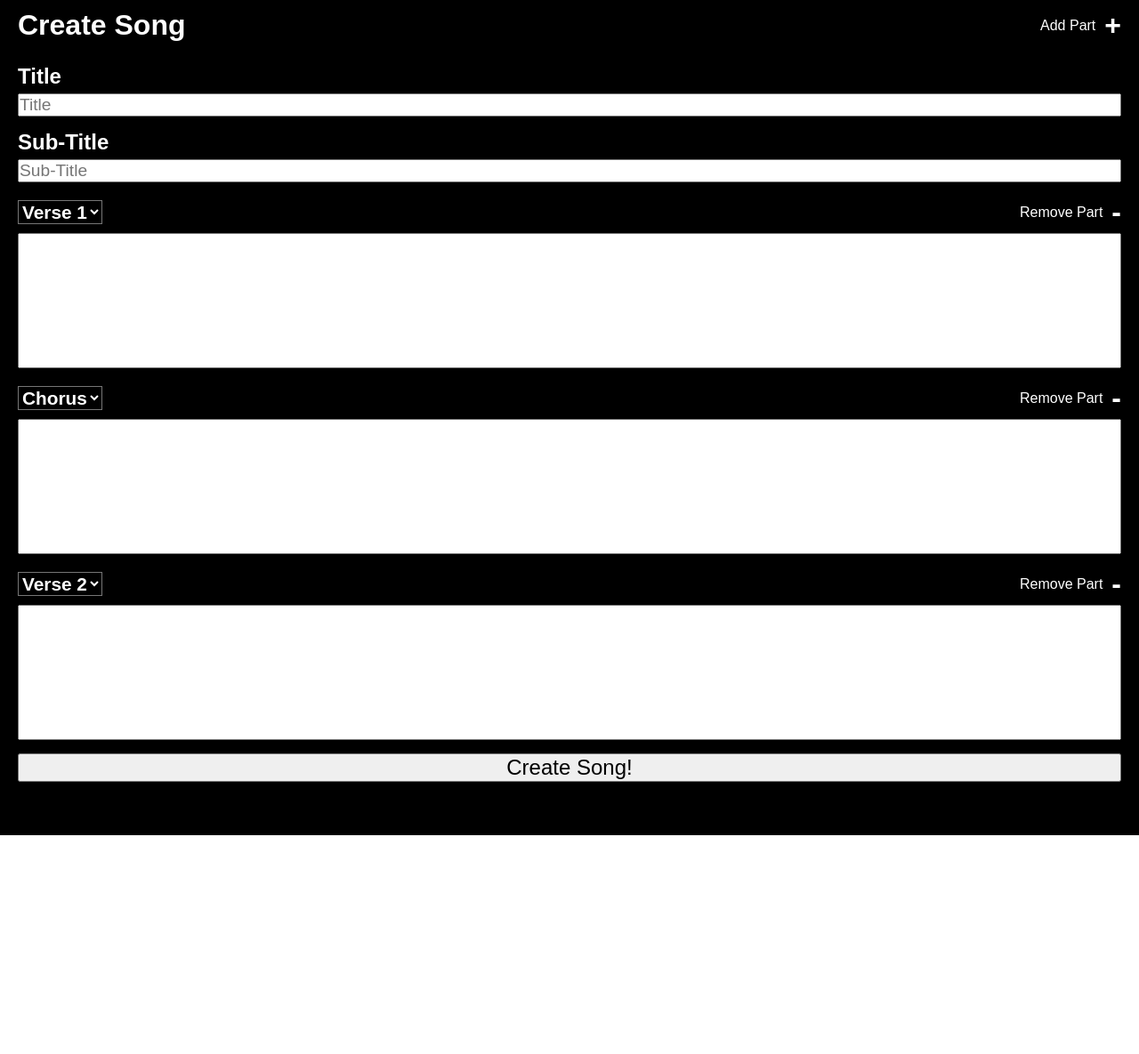
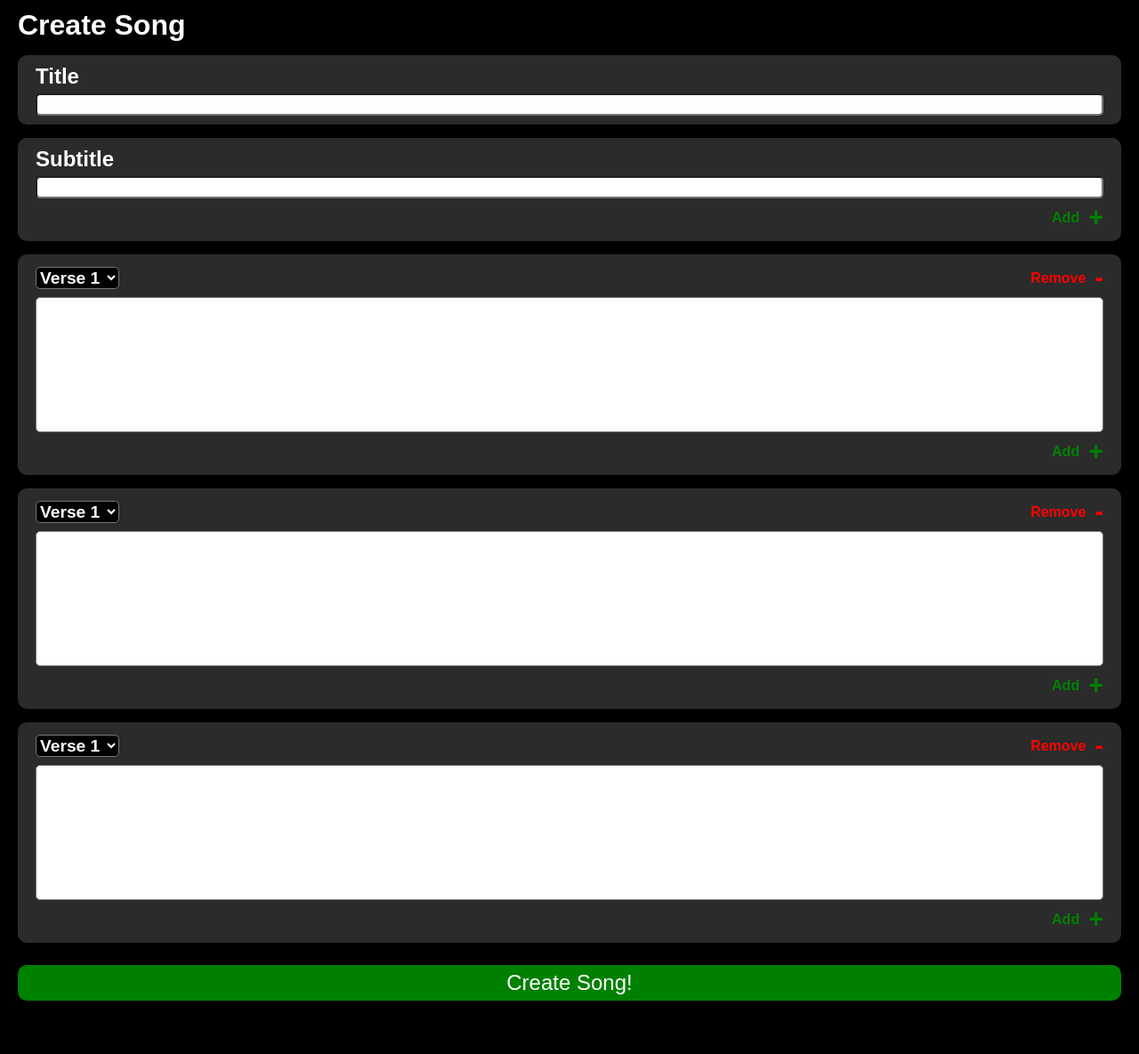
Before and after one commit to ccatura/music-scroller, a PHP site: page /create.html in a window 1280 px wide. Shown: the whole page at 89% size. Before the commit the page ends 939 px from the top, so only its background shows below. Run offline with PHP 8.4, Linux system fonts and the light colour scheme.

Commit message:
made progress on create page

```diff
--- a/create.css
+++ b/create.css
@@ -23,12 +23,14 @@ select {
     background-color: black;
     color: white;
     font-weight: bold;
-    font-size: 1.3em;
+    font-size: 1.2em;
     margin: 0 auto 0 0;
+    border-radius: 5px;
 }
 
 input {
-    font-size: 1.2em;
+    font-size: 1.1em;
+    border-radius: 5px;
 }
 
 .page-title {
@@ -41,13 +43,19 @@ input {
     flex-flow: row nowrap;
     justify-content: space-between;
     align-items: center;
-    margin: 10px 0 0 0;
+}
+
+.part-footer {
+       /* border: 2px solid green; */
+       display: flex;
+       flex-flow: row nowrap;
+       justify-content: flex-end;
+       align-items: center;
 }
 
 .add-remove-part {
     font-weight: bold;
-    font-size: 2em;
-    cursor: pointer;
+    font-size: 1.8em;
 }
 
 .header {
@@ -62,12 +70,66 @@ input {
 .create-song-button {
     font-size: 1.5em;
     margin: 10px 0 50px 0;
+    color: white;
+    background-color: green;
+    border: none;
+    height: 40px;
+    border-radius: 10px;
+}
+
+.create-song-button:hover {
+    background-color: rgb(24, 168, 24);
+}
+
+.create-song-button:active {
+    background-color: rgb(0, 104, 0);
+    transform: translateY(2px);
 }
 
 .text-add-remove {
     margin: 0 10px 0 0;
+    font-weight: bold;
 }
 
 .song-part {
     resize: none;
+    border-radius: 5px;
 }
+
+.section {
+    background-color: rgb(43, 43, 43);
+    display: flex;
+    flex-flow: column nowrap;
+    justify-content: space-between;
+    align-items: stretch;
+    gap: 5px;
+    padding: 10px 20px;
+    margin: 0 0 10px 0;
+    border-radius: 10px;
+}
+
+.add {
+    color: green;
+    display: flex;
+    flex-flow: row nowrap;
+    justify-content: space-between;
+    align-items: center;}
+
+.remove {
+    color: red;
+    display: flex;
+    flex-flow: row nowrap;
+    justify-content: space-between;
+    align-items: center;
+}
+
+.add,
+.remove {
+    cursor: pointer;
+}
+
+.custom-field {
+    display: none;
+    width: 110px;
+    margin: 0 10px 0 0;
+}
--- a/create.html
+++ b/create.html
@@ -5,6 +5,7 @@
     <meta http-equiv="X-UA-Compatible" content="IE=edge">
     <meta name="viewport" content="width=device-width, initial-scale=1.0">
     <link rel="stylesheet" href="./create.css">
+    <script src="./create.js" defer></script>
     <title>Document</title>
 </head>
 <body>
@@ -12,58 +13,103 @@
 <div class="wrapper">
     <div class="header">
         <h1 class="page-title">Create Song</h1>
-        <div class="text-add-remove">Add Part</div>
-        <div title="Add Part" class="add-remove-part">+</div>
     </div>
 
+    <div class="section">
         <div class="part-header">
             <h2>Title</h2>
         </div>
-    <input type="text" placeholder="Title">
-
-    <div class="part-header">
-        <h2>Sub-Title</h2>
+        <input type="text">
     </div>
-    <input type="text" placeholder="Sub-Title">
-
-    <div class="part-header">
-        <select>
-            <option value="volvo">Verse 1</option>
-            <option value="saab">Chorus</option>
-            <option value="mercedes">Bridge</option>
-            <option value="audi">Lift</option>
-        </select>
-        <div class="text-add-remove">Remove Part</div>
-        <div class="add-remove-part" title="Remove Part">-</div>
-    </div>
-    <textarea class="song-part" cols="30" rows="10"></textarea>
 
 
+    <div class="section">
         <div class="part-header">
-        <select>
-            <option value="volvo">Verse 2</option>
-            <option value="saab" selected>Chorus</option>
-            <option value="mercedes">Bridge</option>
-            <option value="audi">Lift</option>
-        </select>
-        <div class="text-add-remove">Remove Part</div>
-        <div class="add-remove-part" title="Remove Part">-</div>
+            <h2>Subtitle</h2>
         </div>
-    <textarea class="song-part" cols="30" rows="10"></textarea>
+        <input type="text">
+        <div class="part-footer">
+            <div class="text-add-remove add">Add</div>
+            <div title="Add Part" class="add-remove-part add">+</div>
+        </div>
+        </div>
 
 
 
-    <div class="part-header">
-        <select>
-            <option value="volvo">Verse 2</option>
-            <option value="saab">Chorus</option>
-            <option value="mercedes">Bridge</option>
-            <option value="audi">Lift</option>
+    <div class="section">
+        <div class="part-header" id="part1">
+            <input type="text" class="custom-field" placeholder="Custom">
+            <select class="part-selection">
+                <option value="verse">Verse 1</option>
+                <option value="chorus">Chorus</option>
+                <option value="bridge">Bridge</option>
+                <option value="lift">Lift</option>
+                <option value="custom">Custom</option>
             </select>
-        <div class="text-add-remove">Remove Part</div>
-        <div class="add-remove-part" title="Remove Part">-</div>
+            <div class="remove">
+                <div class="text-add-remove">Remove</div>
+                <div class="add-remove-part" title="Remove">-</div>
+            </div>
         </div>
         <textarea class="song-part" cols="30" rows="10"></textarea>
+        <div class="part-footer">
+            <div class="add">
+                <div class="text-add-remove">Add</div>
+                <div title="Add Part" class="add-remove-part">+</div>
+            </div>
+        </div>
+    </div>
+
+
+    <div class="section">
+        <div class="part-header" id="part2">
+            <input type="text" class="custom-field" placeholder="Custom">
+            <select class="part-selection">
+                <option value="verse">Verse 1</option>
+                <option value="chorus">Chorus</option>
+                <option value="bridge">Bridge</option>
+                <option value="lift">Lift</option>
+                <option value="custom">Custom</option>
+            </select>
+            <div class="remove">
+                <div class="text-add-remove">Remove</div>
+                <div class="add-remove-part" title="Remove">-</div>
+            </div>
+        </div>
+        <textarea class="song-part" cols="30" rows="10"></textarea>
+        <div class="part-footer">
+            <div class="add">
+                <div class="text-add-remove">Add</div>
+                <div title="Add Part" class="add-remove-part">+</div>
+            </div>
+        </div>
+    </div>
+
+
+    <div class="section">
+        <div class="part-header" id="part3">
+            <input type="text" class="custom-field" placeholder="Custom">
+            <select class="part-selection">
+                <option value="verse">Verse 1</option>
+                <option value="chorus">Chorus</option>
+                <option value="bridge">Bridge</option>
+                <option value="lift">Lift</option>
+                <option value="custom">Custom</option>
+            </select>
+            <div class="remove">
+                <div class="text-add-remove">Remove</div>
+                <div class="add-remove-part" title="Remove">-</div>
+            </div>
+        </div>
+        <textarea class="song-part" cols="30" rows="10"></textarea>
+        <div class="part-footer">
+            <div class="add">
+                <div class="text-add-remove">Add</div>
+                <div title="Add Part" class="add-remove-part">+</div>
+            </div>
+        </div>
+    </div>
+
 
 <button class="create-song-button">Create Song!</button>
 
--- /dev/null
+++ b/create.js
@@ -0,0 +1,53 @@
+var wrapper = document.querySelector('.wrapper');
+var customField = document.querySelector('.custom-field');
+
+wrapper.addEventListener('change', function() {
+    var thisSelection = event.target; // this is the selection dropdown list with the choices: verse, chorus, etc.
+    var parentId = thisSelection.parentElement.id; // this gets the ID of the parent element
+    var parent = document.querySelector('#' + parentId); // this gets the parent element of the selection dropdown list
+    var firstChild = parent.querySelector('.custom-field');
+
+    console.log(thisSelection);
+
+    if (thisSelection.value == 'custom') {
+        firstChild.style.display = "block";
+    } else {
+        firstChild.style.display = "none";
+    }
+});
+
+
+
+
+
+
+
+
+
+
+
+
+// var wrapper = document.querySelector('.wrapper');
+// var customField = document.querySelector('.custom-field');
+
+// wrapper.addEventListener('change', function() {
+//     var wrapperClass = this.className;
+//     var thisSelection = event.target;
+//     var thisSelectionId = thisSelection.id;
+//     var thisSelectionPartName = thisSelection.value;
+//     var parentId = thisSelection.parentElement.id;
+//     var parent = document.querySelector('#' + parentId);
+//     var firstChild = parent.querySelector('.custom-field');
+
+//     console.log("Parent Id: " + parentId);
+//     console.log("Child: " + firstChild);
+//     console.log("ID: " + thisSelectionId);
+//     console.log("Part Name: " + thisSelectionPartName);
+//     console.log("");
+
+//     if (thisSelectionPartName == 'custom') {
+//         firstChild.style.display = "block";
+//     } else {
+//         firstChild.style.display = "none";
+//     }
+// });
```
Lines whose indentation alone changed are shown as unchanged.
